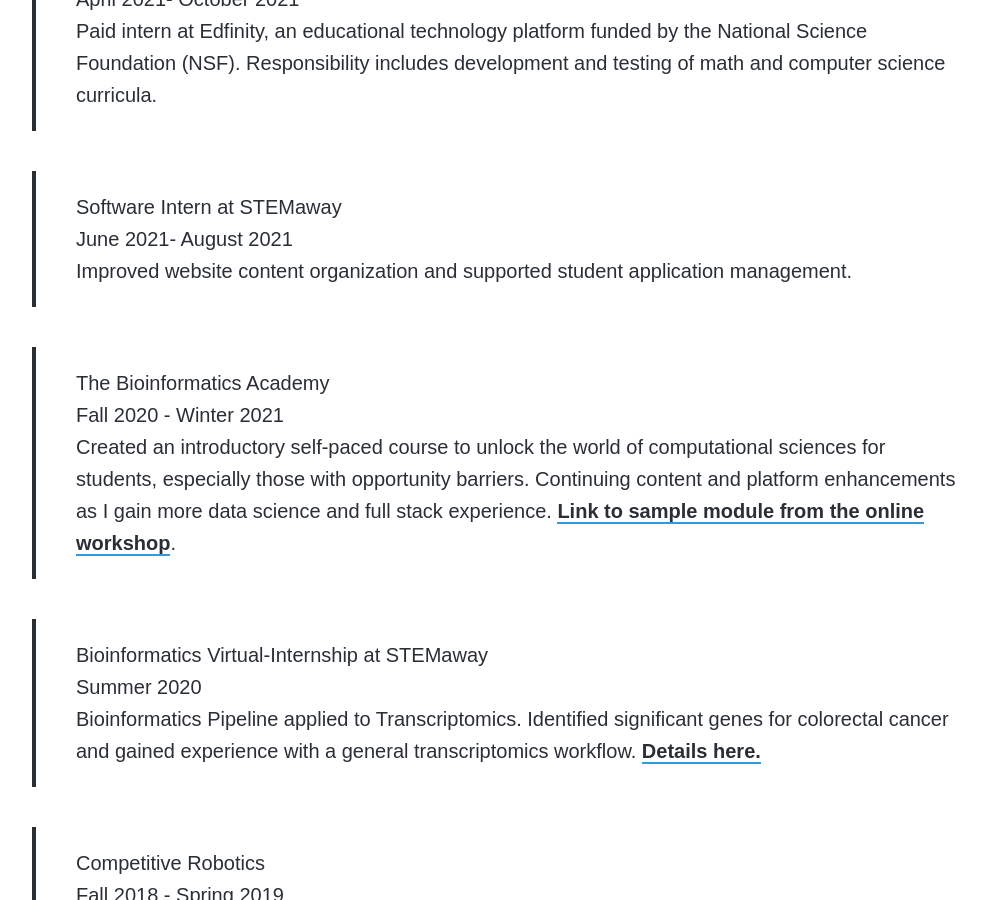
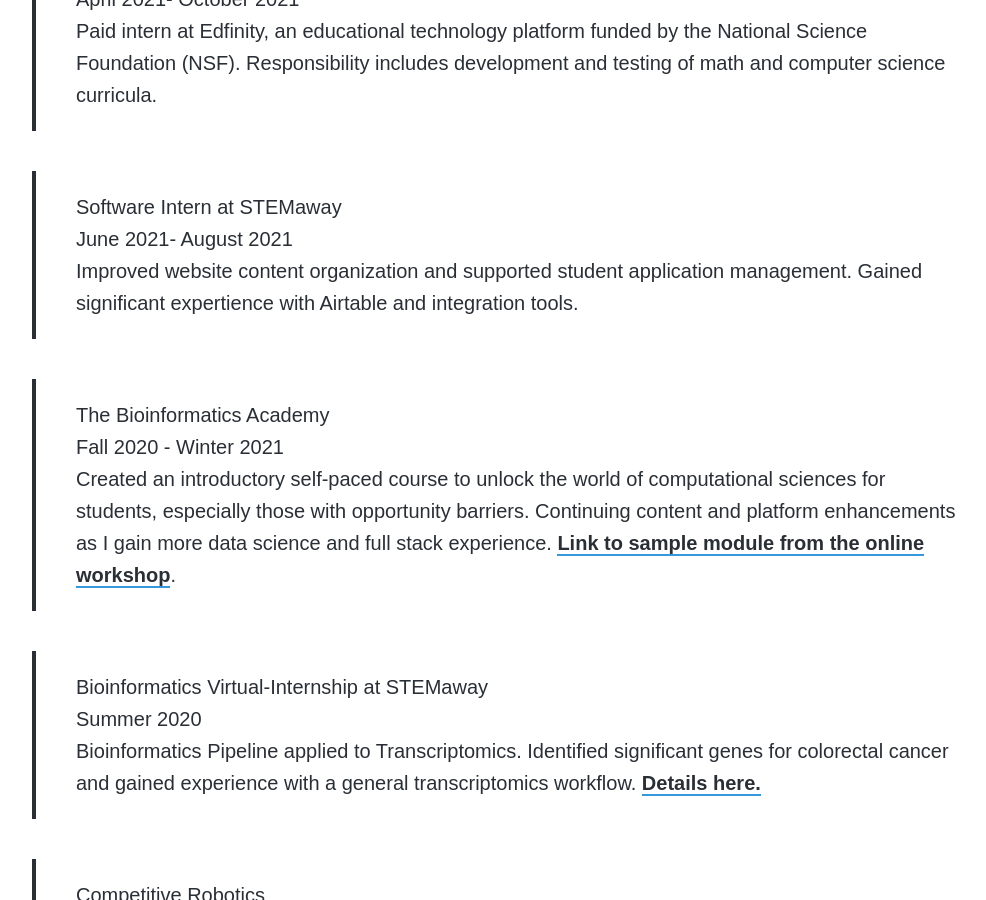
Before and after one commit to disha-22/disha-22.github.io, a Jekyll site: the page built from _pages/Resume.md, in a window 1280 px wide and 900 px high, scrolled down 2402 px. Shown: the whole window, without its empty margins (138-1124 px from the left). Built offline with Jekyll 4.4.1, drawn with Linux system fonts in a browser that asks for light colours; nearby versions of some CDN libraries; some web fonts are replaced.

Commit message:
Update Resume.md

```diff
--- a/_pages/Resume.md
+++ b/_pages/Resume.md
@@ -49,7 +49,7 @@
 
 > Software Intern at STEMaway
 <br> June 2021- August 2021
-<br> Improved website content organization and supported student application management.
+<br> Improved website content organization and supported student application management. Gained significant expertience with Airtable and integration tools.
 
 > The Bioinformatics Academy
 <br> Fall 2020 - Winter 2021
```
